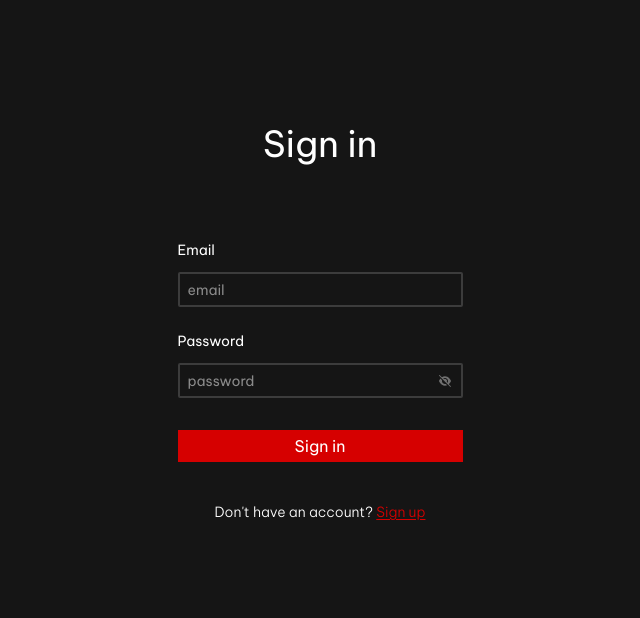
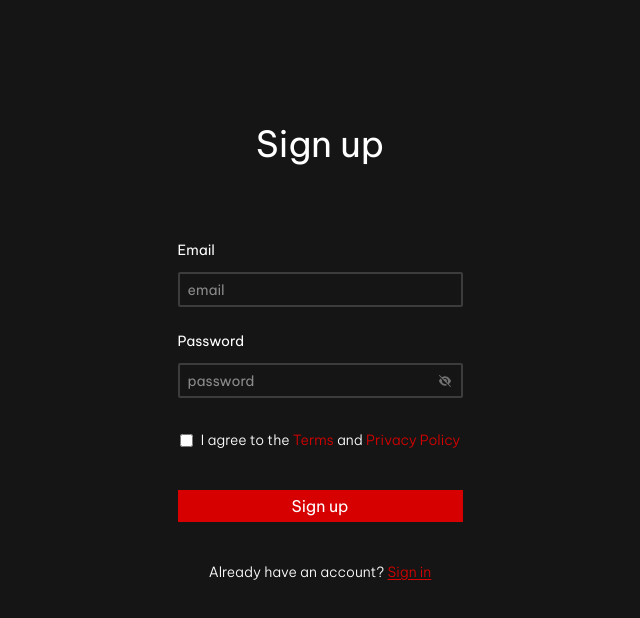
Before and after one commit to Stefan1400/ato, a React (Vite) app in the folder client/: page / in a window 1280 px wide. Shown: the top 618 px of the page, without its empty margins (320-960 px from the left). Built offline with nearby package versions, Linux system fonts and the light colour scheme; a web font is replaced by a local one.

Commit message:
feat(auth): add AuthProvider for global user state and improve auth flow

```diff
--- a/client/src/App.tsx
+++ b/client/src/App.tsx
@@ -4,8 +4,8 @@ import LoginPage from "./features/auth/LoginPage";
 export default function App() {
   return (
     <div className="">
-      {/* <RegisterPage /> */}
-      <LoginPage />
+      <RegisterPage />
+      {/* <LoginPage /> */}
     </div>
-  )
-}
+  );
+};
--- /dev/null
+++ b/client/src/app/AuthProvider.tsx
@@ -0,0 +1,20 @@
+import { createContext, useState } from "react";
+import type { User } from "../features/auth/auth.types";
+
+export type AuthContextType = {
+   user: User | undefined;
+   setUser: React.Dispatch<React.SetStateAction<User | undefined>>;
+};
+
+export const AuthContext = createContext<AuthContextType | null>(null);
+
+export function AuthProvider({ children }: { children: React.ReactNode }) {
+
+   const [user, setUser] = useState<User>();
+
+   return (
+      <AuthContext.Provider value={{ user, setUser }}>
+         { children }
+      </AuthContext.Provider>
+   );
+};
--- a/client/src/app/providers.tsx
+++ b/client/src/app/providers.tsx
@@ -1,11 +1,14 @@
 import { QueryClient, QueryClientProvider } from "@tanstack/react-query";
+import { AuthProvider } from "./AuthProvider";
 
 const queryClient = new QueryClient();
 
 export function Providers({ children }: { children: React.ReactNode }) {
    return (
-      <QueryClientProvider client={queryClient}>
-         {children}
-      </QueryClientProvider>
+      <AuthProvider>
+         <QueryClientProvider client={queryClient}>
+            {children}
+         </QueryClientProvider>
+      </AuthProvider>
    );
 };
--- a/client/src/features/auth/LoginPage.tsx
+++ b/client/src/features/auth/LoginPage.tsx
@@ -1,10 +1,12 @@
-import React, { useState } from "react";
+import React, { useContext, useState } from "react";
 import type { Errors } from './auth.types';
 import { useLogin } from "./useAuth";
+import { AuthContext, type AuthContextType } from "../../app/AuthProvider";
 
 function LoginPage() {
 
    const loginMutation = useLogin();
+   const { setUser } = useContext(AuthContext) as AuthContextType;
 
    const [passwordHidden, setPasswordHidden] = useState(true);
    const [currentEmail, setCurrentEmail] = useState('');
@@ -44,10 +46,19 @@ function LoginPage() {
       loginMutation.mutate({
          email: currentEmail,
          password: currentPassword
+      },
+      {
+         onSuccess: (response) => {
+            setUser(response.user);
+            setCurrentEmail('');
+            setCurrentPassword('');
+            setErrors(prev =>
+               Object.fromEntries(
+                  Object.keys(prev).map(key => [key, ""])
+               )
+            );
+         }
       });
-
-      setCurrentEmail('');
-      setCurrentPassword('');
    };
 
    return (
--- a/client/src/features/auth/RegisterPage.tsx
+++ b/client/src/features/auth/RegisterPage.tsx
@@ -1,10 +1,13 @@
-import React, { useState } from "react";
+import React, { useContext, useState } from "react";
 import type { Errors } from './auth.types';
 import { useRegister } from "./useAuth";
+import { AuthContext } from "../../app/AuthProvider";
+import type { AuthContextType } from "../../app/AuthProvider";
 
 function RegisterPage() {
 
    const registerMutation = useRegister();
+   const { setUser } = useContext(AuthContext) as AuthContextType;
 
    const [passwordHidden, setPasswordHidden] = useState(true);
    const [currentEmail, setCurrentEmail] = useState('');
@@ -49,12 +52,22 @@ function RegisterPage() {
 
       registerMutation.mutate({
          email: currentEmail,
-         password: currentPassword
-      });
-
-      setCurrentEmail('');
-      setCurrentPassword('');
-      setTermsChecked(false);
+         password: currentPassword,
+      },
+      {
+         onSuccess: (response) => {
+            setUser(response.user);
+            setCurrentEmail('');
+            setCurrentPassword('');
+            setTermsChecked(false);
+            setErrors(prev =>
+               Object.fromEntries(
+                  Object.keys(prev).map(key => [key, ""])
+               )
+            );
+         }
+      }
+   );
    };
 
    return (
--- a/client/src/features/auth/useAuth.ts
+++ b/client/src/features/auth/useAuth.ts
@@ -2,7 +2,7 @@ import { useMutation } from "@tanstack/react-query";
 import { registerUser, loginUser } from "./auth.api";
 
 export const useRegister = () => {
-   return useMutation({
+    return useMutation({
        mutationFn: registerUser
    });
 };
```
Also changed, not shown: client/src/features/auth/auth.api.ts (line endings or trailing spaces).
